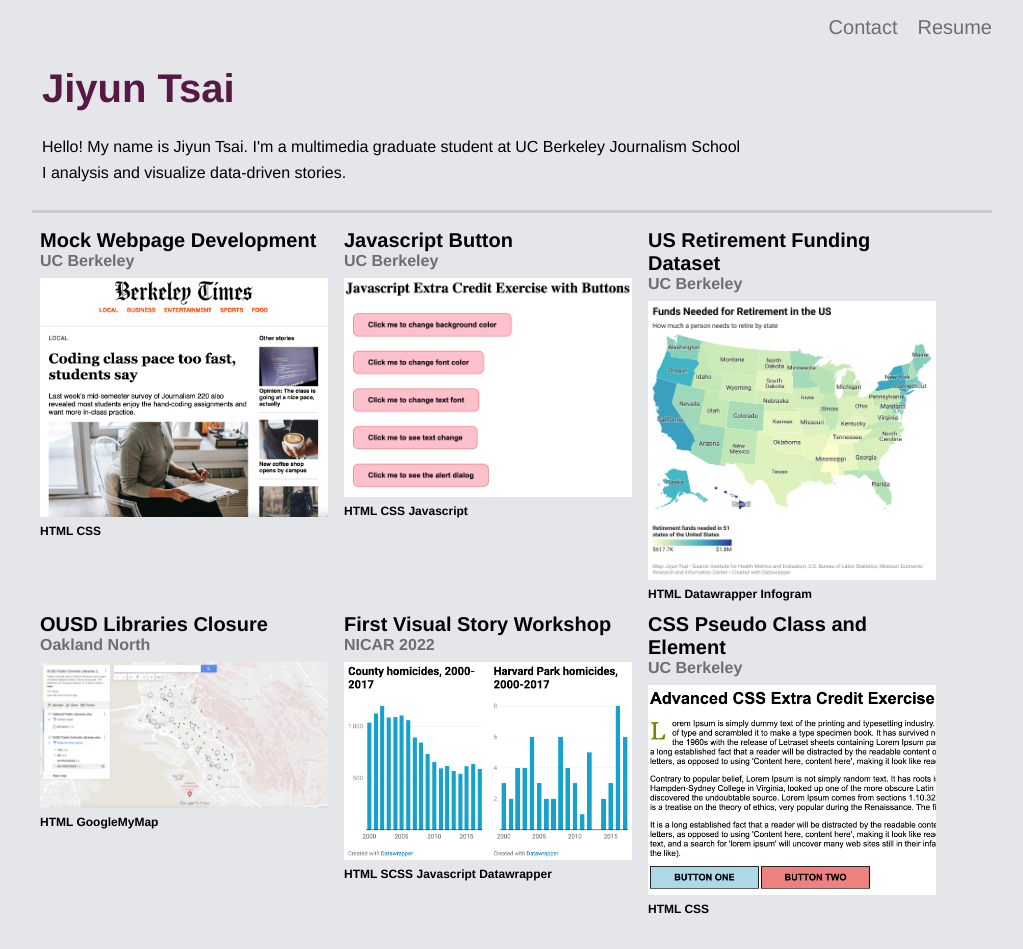
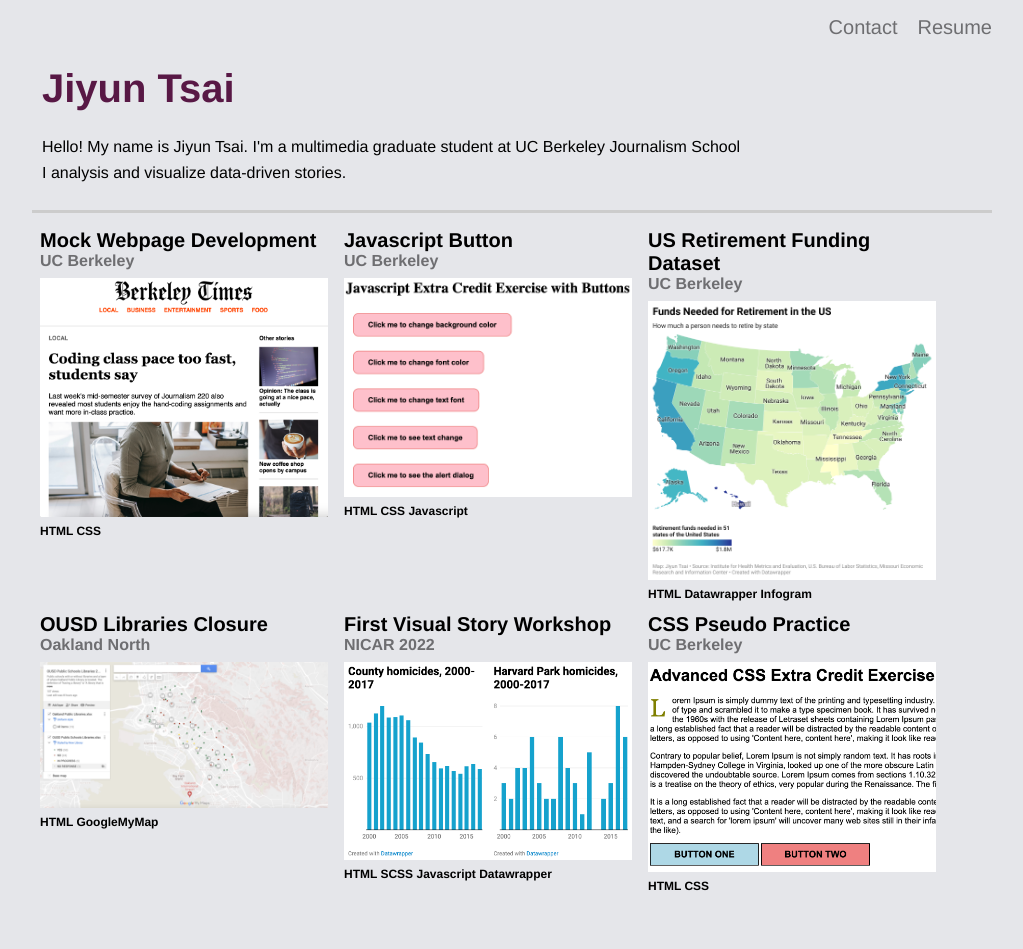
Before and after one commit to jiyuntsai/jiyuntsai.github.io, a plain HTML site: page index.html in a window 1280 px wide. Shown: the whole page, without its empty margins (128-1151 px from the left). Drawn offline with Linux system fonts and the light colour scheme.

Commit message:
update project

```diff
--- a/index.html
+++ b/index.html
@@ -76,7 +76,7 @@
         </div>
 
         <div class="project">
-          <h2>CSS Pseudo Class and Element</h2>
+          <h2>CSS Pseudo Practice</h2>
           <h3>UC Berkeley</h3>
           <figure>
             <a target="_blank" href="https://jiyuntsai.github.io/nicar-first-visual-story/"><img src="./assets/project_advanced css exercise.png" alt="j220 advanced css exercise assignment" width=100% height=auto></a>
```
